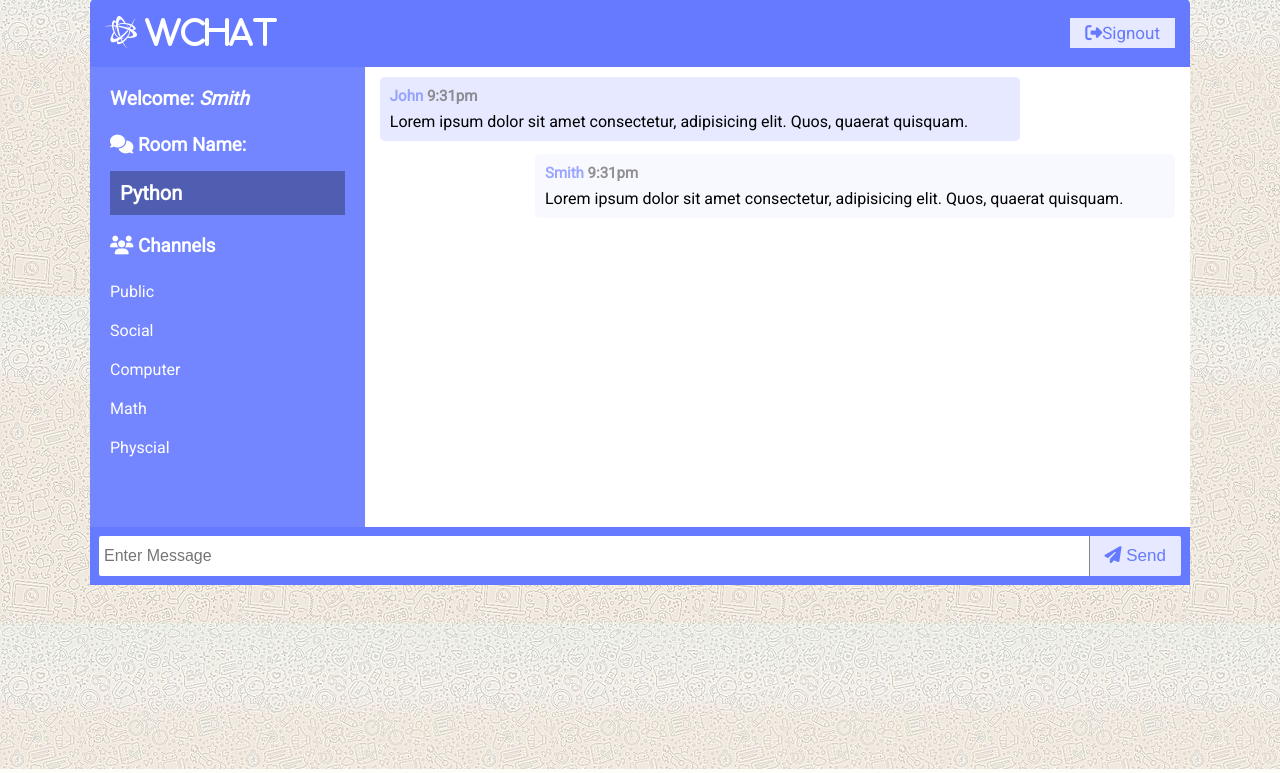
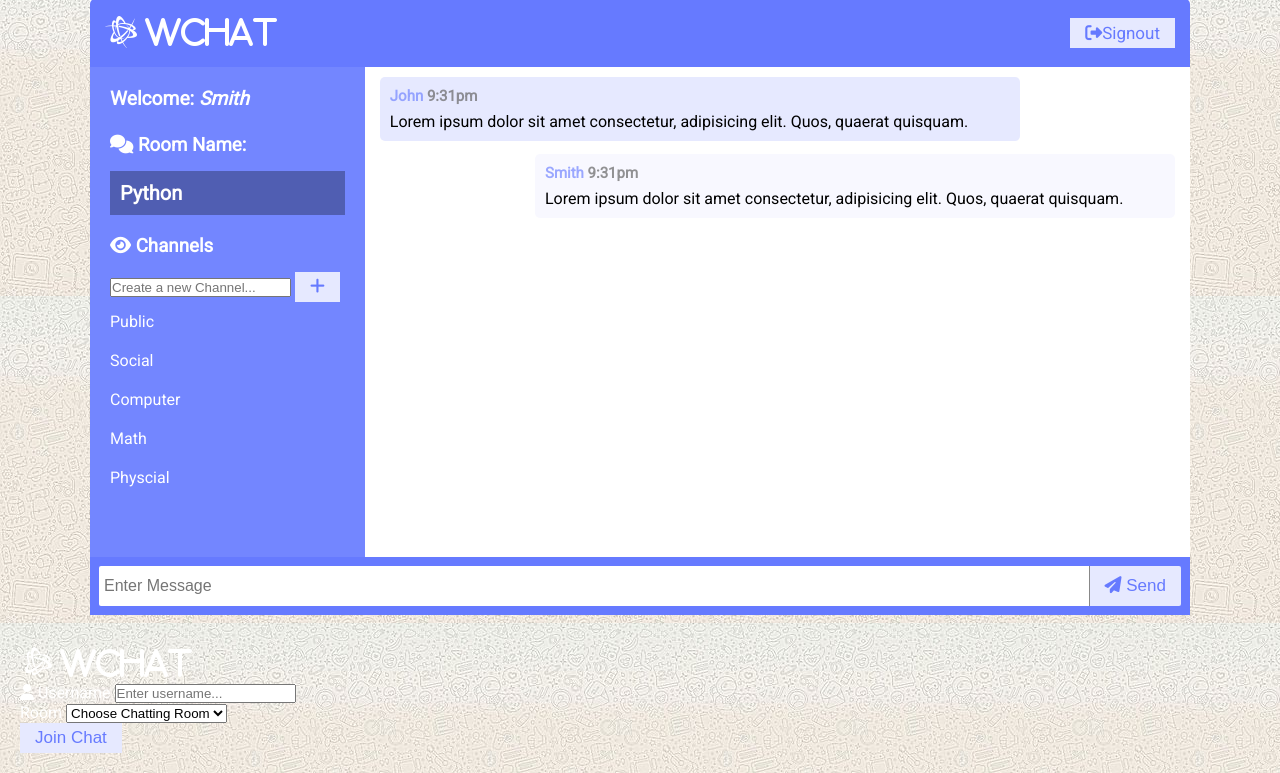
Before and after one commit to MohGumaa/Message-chat-app, a Flask app: page / in a window 1280 px wide. Shown: the part 31-804 px from the top of the page. Run offline with Flask 2, Linux system fonts and the light colour scheme; some libraries are stand-ins or nearby versions.

Commit message:
Add the join form with username and room

```diff
--- a/templates/index.html
+++ b/templates/index.html
@@ -36,7 +36,21 @@
           <h5>Welcome: <em>Smith</em></h5>
           <h3><i class="fas fa-comments"></i> Room Name:</h3>
           <h2 id="room-name">Python</h2>
-          <h3><i class="fas fa-users"></i> Channels</h3>
+          <h3><i class="fas fa-eye"></i> Channels</h3>
+
+          <!-- Room section with creation -->
+          <div class="form-control">
+            <input
+              type="text"
+              name="channel-name"
+              id="channel-name"
+              placeholder="Create a new Channel..."
+              required
+            />
+            <button type="submit" id="new-channel" class="btn">
+              <i class="fas fa-plus"></i>
+            </button>
+          </div>
           <ul id="rooms">
             <li>Public</li>
             <li>Social</li>
@@ -80,6 +94,46 @@
       </div>
     </div>
 
+    <!-- User Join Form -->
+    <div id="modal">
+      <div class="join-container">
+        <!-- Header Section -->
+        <header class="join-header">
+          <h1><i class="fab fa-battle-net"> WChat</i></h1>
+        </header>
+
+        <!-- Form Section -->
+        <section class="join-main">
+          <form id="join-form">
+            <div class="form-control">
+              <label for="username"><i class="fas fa-user"></i> Username</label>
+              <input
+                type="text"
+                name="username"
+                id="username"
+                placeholder="Enter username..."
+                required
+              />
+            </div>
+            <div class="form-control">
+              <label for="room">Room</label>
+              <select name="room" id="room">
+                <option disabled selected value=""
+                  >Choose Chatting Room
+                </option>
+                <option value="python">Python</option>
+                <option value="flask">Flask</option>
+                <option value="django">Django</option>
+                <option value="php">PHP</option>
+                <option value="javascript">JavaScript</option>
+              </select>
+            </div>
+            <button type="submit" class="btn">Join Chat</button>
+          </form>
+        </section>
+      </div>
+    </div>
+
     <!-- SocketIO -->
     <script
       type="text/javascript"
```
